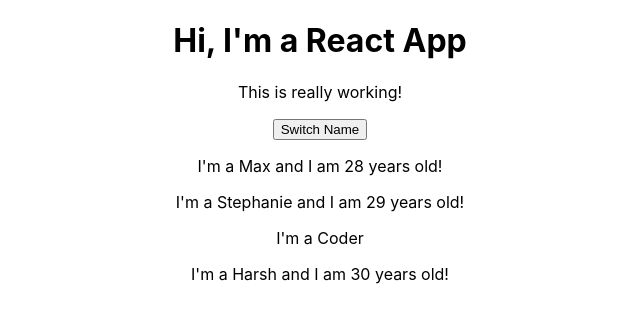
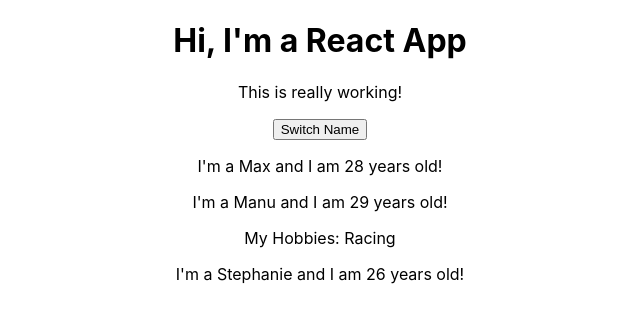
Before and after one commit to TonyStinson1/react-complete, a React (Create React App) app: page / in a window 1280 px wide. Shown: the top 322 px of the page, without its empty margins (320-960 px from the left). Built offline with nearby package versions, Linux system fonts and the light colour scheme.

Commit message:
Working with useState within functional components

```diff
--- a/src/App.js
+++ b/src/App.js
@@ -1,40 +1,54 @@
-import React, { Component } from 'react';
+import React, { useState } from 'react';
 import './App.css';
 import Person from './Person/Person';
 
-class App extends Component {
-
-  state={
+const App = props => {
+  const [personsState, setPersonsState] = useState({
     persons: [
       { name: 'Max', age: 28 },
-      { name: 'Stephanie', age: 29 },
-      { name: 'Harsh', age: 30 },
+      { name: 'Manu', age: 29 },
+      { name: 'Stephanie', age: 26 }
     ]
-  }
+  });
 
-  switchNameHandler = () => {
+  const [otherState, setOtherState] = useState('some other value');
+
+  console.log(personsState, otherState);
+
+  const switchNameHandler = () => {
     // console.log('Was clicked!');
-    this.setState({
+    // DON'T DO THIS: this.state.persons[0].name = 'Maximilian';
+    setPersonsState({
       persons: [
-      { name: 'Bradley', age: 28 },
-      { name: 'Stephanie', age: 29 },
-      { name: 'Harshita', age: 65 },
+        { name: 'Maximilian', age: 28 },
+        { name: 'Manu', age: 29 },
+        { name: 'Stephanie', age: 27 }
       ]
-    })
-  }
+    });
+  };
 
-  render() {
-    return (
-      <div className="App">
-        <h1>Hi, I'm  a React App</h1>
-        <p>This is really working!</p>
-        <button onClick={this.switchNameHandler}>Switch Name</button>
-        <Person name={this.state.persons[0].name} age={this.state.persons[0].age} />
-        <Person name={this.state.persons[1].name} age={this.state.persons[1].age} >I'm a Coder</Person>
-        <Person name={this.state.persons[2].name} age={this.state.persons[2].age} />
-      </div>
-    );
-  }
-}
+  return (
+    <div className="App">
+      <h1>Hi, I'm a React App</h1>
+      <p>This is really working!</p>
+      <button onClick={switchNameHandler}>Switch Name</button>
+      <Person
+        name={personsState.persons[0].name}
+        age={personsState.persons[0].age}
+      />
+      <Person
+        name={personsState.persons[1].name}
+        age={personsState.persons[1].age}
+      >
+        My Hobbies: Racing
+      </Person>
+      <Person
+        name={personsState.persons[2].name}
+        age={personsState.persons[2].age}
+      />
+    </div>
+  );
+  // return React.createElement('div', {className: 'App'}, React.createElement('h1', null, 'Does this work now?'));
+};
 
 export default App;
```
